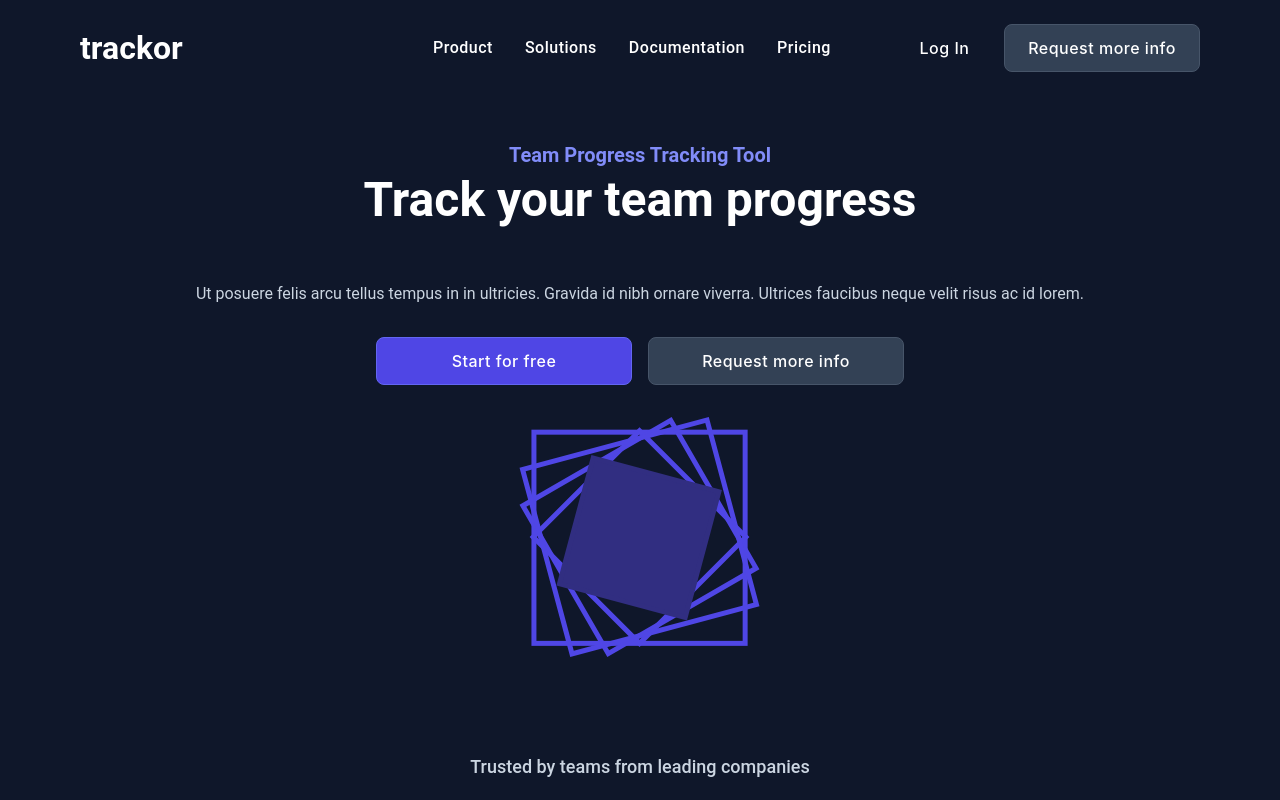
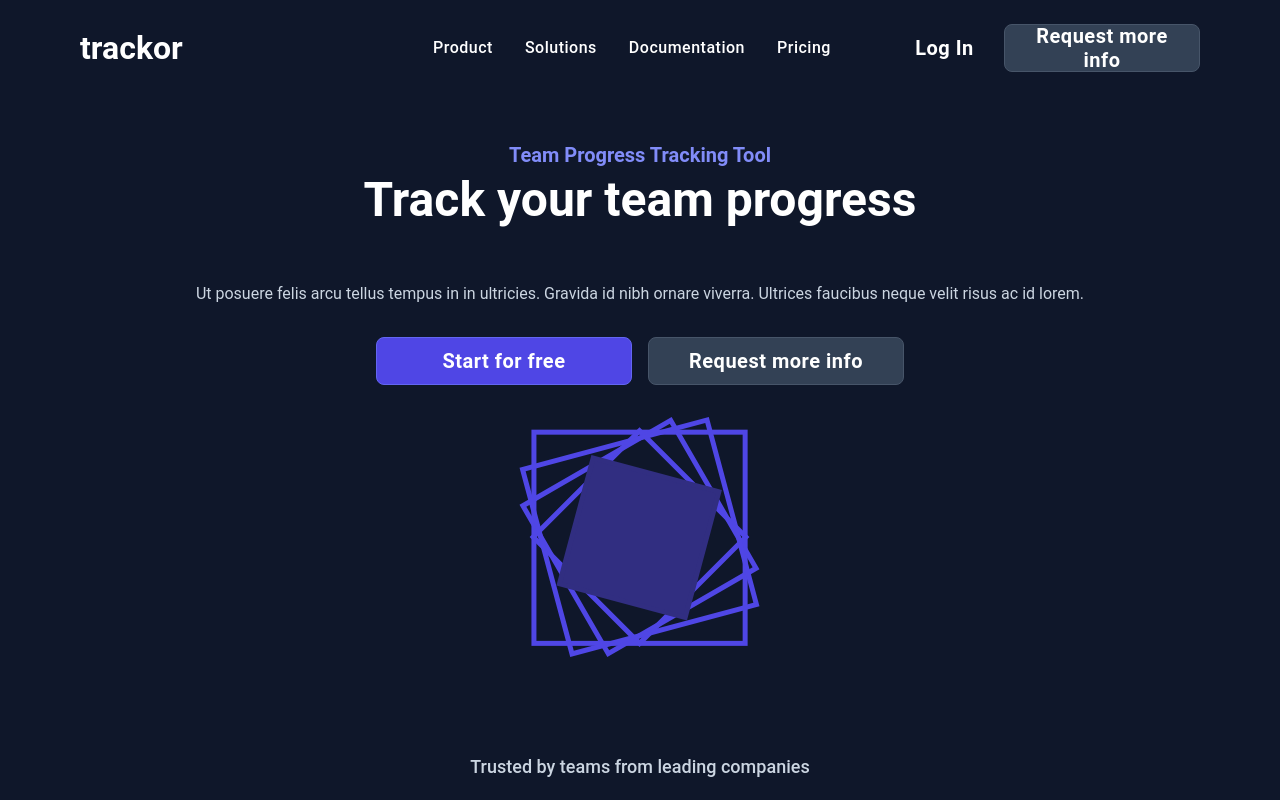
Before and after one commit to leiniercy/pt-nox, a Next.js app: page / in a window 1280 px wide. Shown: the top 800 px of the page. Built offline with nearby package versions, Linux system fonts and the light colour scheme.

Commit message:
ADD: Sections 7 & 8

```diff
--- a/app/page.js
+++ b/app/page.js
@@ -5,6 +5,8 @@ import Seccion3 from "@views/seccion3";
 import Seccion4 from "@views/seccion4";
 import Seccion5 from "@views/seccion5";
 import Seccion6 from "@views/seccion6";
+import Seccion7 from "@views/seccion7";
+import Seccion8 from "@views/seccion8";
 
 
 export default function Home() {
@@ -18,6 +20,8 @@ export default function Home() {
         <Seccion4 className='col-span-3 md:col-start-0 md:col-span-12 py-6' />
         <Seccion5 className='col-span-3 md:col-start-2 md:col-span-10 py-6 px-4' />
         <Seccion6 className='col-span-3 md:col-start-2 md:col-span-10 py-6 px-4' />
+        <Seccion7 className='col-span-3 md:col-start-0 md:col-span-12 py-6' />
+        <Seccion8 className='col-span-3 md:col-start-0 md:col-span-12' />
       </main>
     </>
   )
--- a/components/button/index.jsx
+++ b/components/button/index.jsx
@@ -2,7 +2,7 @@ import React from 'react'
 import PropTypes from 'prop-types'
 import classNames from 'classnames'
 
-function CustomButton ({ name, className, regular, add, cancel, action, IconLeft, IconRight, iconSize }) {
+function CustomButton ({ name, className, regular, add, cancel, action, IconLeft, IconRight, iconSize, textSize }) {
   return (
     <button
       className={classNames(
@@ -16,7 +16,7 @@ function CustomButton ({ name, className, regular, add, cancel, action, IconLeft
       onClick={action}
     >
       {IconLeft && <IconLeft className='h-[16px] w-[16px]' height={16 || iconSize} width={16 || iconSize} color={cancel ? '#261E1B' : '#fff'} />}
-      {name && <span className='font-medium leading-6'>{name}</span>}
+      {name && <span className={`font-roboto font-semibold leading-6 tracking-[0.5px] + text-[${textSize}px] md:text-[20px]`}>{name}</span>}
       {IconRight && <IconRight className='h-[16px] w-[16px]' height={16 || iconSize} width={16 || iconSize} color={cancel ? '#261E1B' : '#fff'} />}
     </button>
   )
--- /dev/null
+++ b/config/text-seccion7.jsx
@@ -0,0 +1,5 @@
+export const textSeccion7 = {
+    title: 'Ultrices risus, sagittis, ullamcorper gravida aliquam auctor.',
+    paragraph: 'Risus sit suscipit et nibh. Morbi pretium volutpat eget habitasse habitant elementum dignissim arcu mauris. Ullamcorper euismod id commodo mi nec. Sit egestas mauris imperdiet feugiat eros, sapien at pellentesque.',
+    botonRequest: 'Request more info'
+}
--- /dev/null
+++ b/config/text-seccion8.jsx
@@ -0,0 +1,6 @@
+export const textSeccion8 = {
+    header: 'Control the flow.',
+    subheader: 'Work faster.',
+    paragraph: 'Scelerisque auctor dolor diam tortor, fames faucibus non interdum nunc. Ultrices nibh sapien elit gravida ac, rutrum molestie adipiscing lacinia.',
+    botonStart: 'Start for free',
+}
--- a/views/seccion1/index.jsx
+++ b/views/seccion1/index.jsx
@@ -19,11 +19,13 @@ const Seccion1 = ({ className }) => {
           className='flex-1 md:flex-none md:w-[256px]'
           add
           name={texts.botonStart}
+          textSize={16}
         />
         <CustomButton
           className='flex-1 md:flex-none md:w-[256px]'
           cancel
           name={texts.botonRequest}
+          textSize={16}
         />
       </div>
       <Seccion1Figure />
--- a/views/seccion5/index.jsx
+++ b/views/seccion5/index.jsx
@@ -40,7 +40,7 @@ const Seccion5 = ({ className }) => {
           <div className='relative flex flex-col items-center justify-start w-full gap-2'>
             <Seccion5Options />
           </div>
-          <CustomButton className='px-8' add name={texts.buttonName} />
+          <CustomButton className='px-8' add name={texts.buttonName} textSize={20}/>
         </div>
         <div className='relative felx flex-col items-start justify-start w-full gap-2 md:flex-1 md:order-1 max-h-[600px]'>
           <div className='relative flex-1 w-full grid grid-cols-2 gap-2 sm:gap-3 sm2:gap-4 items-start'>
--- a/views/seccion6/index.jsx
+++ b/views/seccion6/index.jsx
@@ -40,7 +40,7 @@ const Seccion6 = ({ className }) => {
           <div className='relative flex flex-col items-center justify-start w-full gap-2'>
             <Seccion6Options />
           </div>
-          <CustomButton className='px-8' add name={texts.buttonName} />
+          <CustomButton className='px-8' add name={texts.buttonName} textSize={20} />
         </div>
         <div className='relative inline-block w-full md:flex-1'>
           <Image
--- /dev/null
+++ b/views/seccion7/index.jsx
@@ -0,0 +1,40 @@
+import React from 'react'
+import Image from 'next/image'
+import CustomButton from '@components/button'
+import { textSeccion7 } from '@config/text-seccion7'
+
+const Seccion7 = ({ className }) => {
+    const texts = textSeccion7;
+    return (
+        <>
+            <main className={`w-full flex items-center justify-center py-6 px-4 md:p-24 + ${className}`}>
+                <section className='w-full md:w-3/4 flex flex-col md:flex-row items-center justify-center border rounded-[20px] py-6 md:py-16 md:pl-16 border-[#475569]'>
+                    <div className='w-full md:w-1/2 flex flex-col items-start justify-center gap-8 px-4'>
+                        <h1 className='font-roboto font-medium text-[18px] leading-[19.8px] md:font-bold md:text-[32px] md:leading-[35.2px] text-white'>
+                            {texts.title}
+                        </h1>
+                        <p className='font-roboto font-normal text-base leading-[22.4px] md:text-[18px] md:leading-[28.8px] text-[#CBD5E1]'>
+                            {texts.paragraph}
+                        </p>
+                        <CustomButton
+                            className='flex-1 p-4 md:flex-none w-[245px] md:w-[237px]'
+                            cancel
+                            name={texts.botonRequest}
+                            textSize={20}/>
+                    </div>
+                    <div className='md:w-1/2 flex items-center justify-center'>
+                        <Image
+                            src="/assets/images/seccion7/picture-0.svg"
+                            width={608}
+                            height={277}
+                            alt="graph-img w-[320px] h-[228px] md:w-[608px] md:h-[277px]"
+                        />
+                    </div>
+                </section>
+            </main >
+        </>
+    )
+}
+
+
+export default Seccion7
--- /dev/null
+++ b/views/seccion8/index.jsx
@@ -0,0 +1,45 @@
+import React from 'react'
+import Image from 'next/image'
+import CustomButton from '@components/button'
+import { textSeccion8 } from '@config/text-seccion8'
+
+const Seccion8 = ({ className }) => {
+    const texts = textSeccion8;
+    return (
+        <>
+            <main className={`w-full flex flex-col md:flex-row items-center justify-center gap-8 pt-6 px-4 bg-[#1E293B] md:pt-24 md:pl-24 + ${className}`}>
+                <div className='w-full md:w-1/2 flex flex-col items-start justify-center gap-8 px-4'>
+                    <header className='w-full flex flex-col items-start justify-center gap-2'>
+                        <h1 className='font-roboto font-bold text-[24px] leading-[26.4px] md:text-[48px] md:font-extrabold md:leading-[52.8px] text-white'>
+                            {texts.header}
+                        </h1>
+                        <h2 className='font-roboto font-bold text-[24px] leading-[26.4px] md:text-[48px] md:font-extrabold md:leading-[52.8px] md:leading-[35.2px] text-indigo-400'>
+                            {texts.subheader}
+                        </h2>
+                    </header>
+
+                    <p className='font-roboto font-normal text-base leading-[22.4px] md:text-[18px] md:leading-[28.8px] text-white'>
+                        {texts.paragraph}
+                    </p>
+                    <CustomButton
+                        className='flex-1 p-4 md:flex-none w-[186px] md:w-[237px]'
+                        add
+                        name={texts.botonStart}
+                        textSize={20} />
+                </div>
+                <div className='w-full md:w-1/2 flex items-center justify-end -mr-8 md:-mr-4'>
+                    <Image
+                        src="/assets/images/seccion8/picture-0.jfif"
+                        width={680}
+                        height={480}
+                        alt="graph-img w-[280px] h-[266px] md:w-[680px] md:h-[480px]"
+                    />
+                </div>
+
+            </main >
+        </>
+    )
+}
+
+
+export default Seccion8
```
Also changed, not shown: public/assets/images/seccion7/picture-0.svg (added), public/assets/images/seccion8/picture-0.jfif (added).
